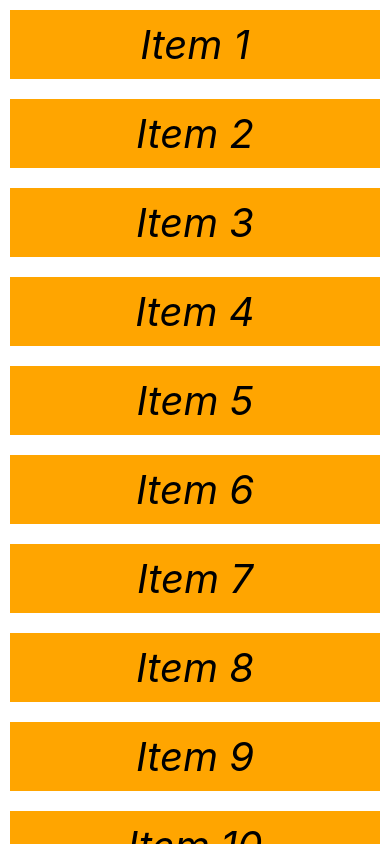
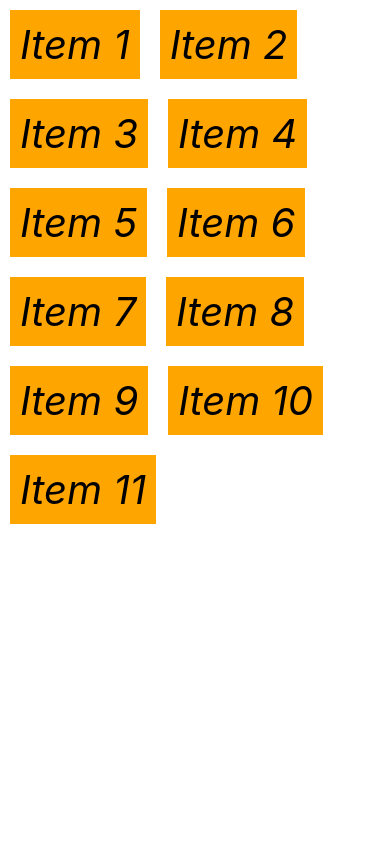
Before and after one commit to codingscode/reactnative_from_zero_to_hero, a React Native app in the folder rntour/: screen / in a window 390 px wide. Built offline with nearby package versions, Linux system fonts and the light colour scheme.

Commit message:
parte 35

```diff
--- a/rntour/App.js
+++ b/rntour/App.js
@@ -30,7 +30,8 @@ function App() {
 
    return (
       <FlatList data={Items}
-         keyExtractor={(item, index) => index.toString()}
+         numColumns={2}
+         //keyExtractor={(item, index) => index.toString()}
          renderItem={({item}, i) => (
             <View style={styles.item} >
                <Text style={styles.text} >{item.name}</Text>
```
Also changed, not shown: 1 other file (tests, documents, lock files or other folders).
